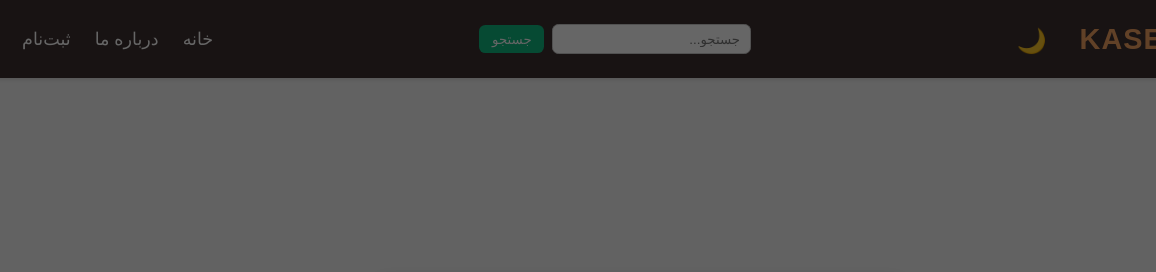
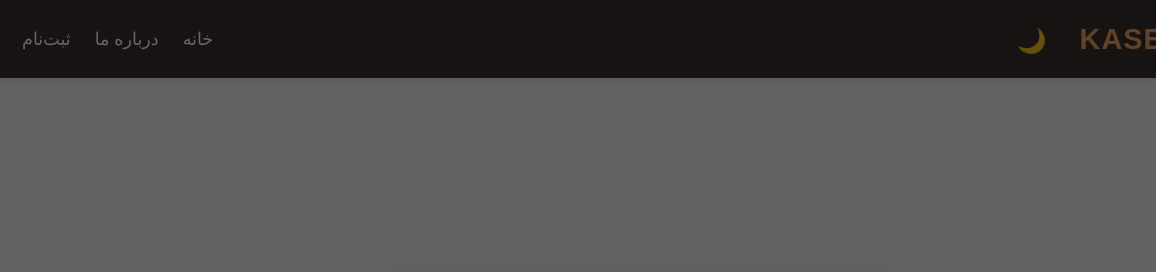
Before and after one commit to nobody1402/kasebchinew, a plain HTML site: page index.html in a window 1280 px wide. Shown: the top 272 px of the page, 0-1156 px from the left. Drawn offline with Linux system fonts and the light colour scheme; files that its build step writes are made by us from their sources.

Commit message:
Update index.html

```diff
--- a/index.html
+++ b/index.html
@@ -34,12 +34,6 @@
             <input type="checkbox" id="dark-mode-toggle" class="dark-mode-toggle">
             <label for="dark-mode-toggle">🌙</label>
         </div>
-    </div>
-
-    <!-- جستجو جدید -->
-    <div class="global-search-container" style="display: flex; align-items: center; gap: 0.5rem;">
-        <input id="globalSearchInput" type="text" placeholder="جستجو..." style="padding: 0.4rem 0.6rem; border-radius: 0.4rem; border: 1px solid #ccc;">
-        <button id="globalSearchBtn" style="padding: 0.4rem 0.8rem; background: #10b981; color: white; border: none; border-radius: 0.4rem; cursor: pointer;">جستجو</button>
     </div>
 
     <nav class="nav-menu">
```
